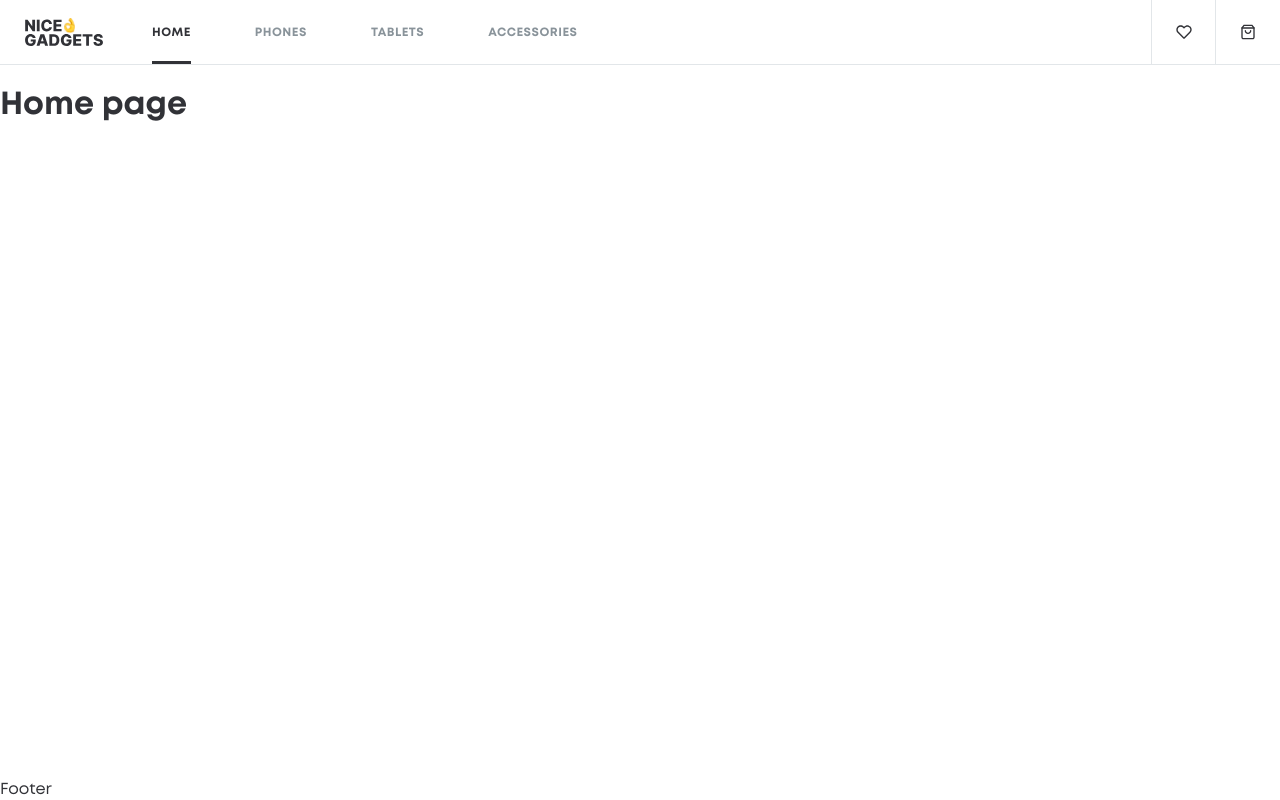
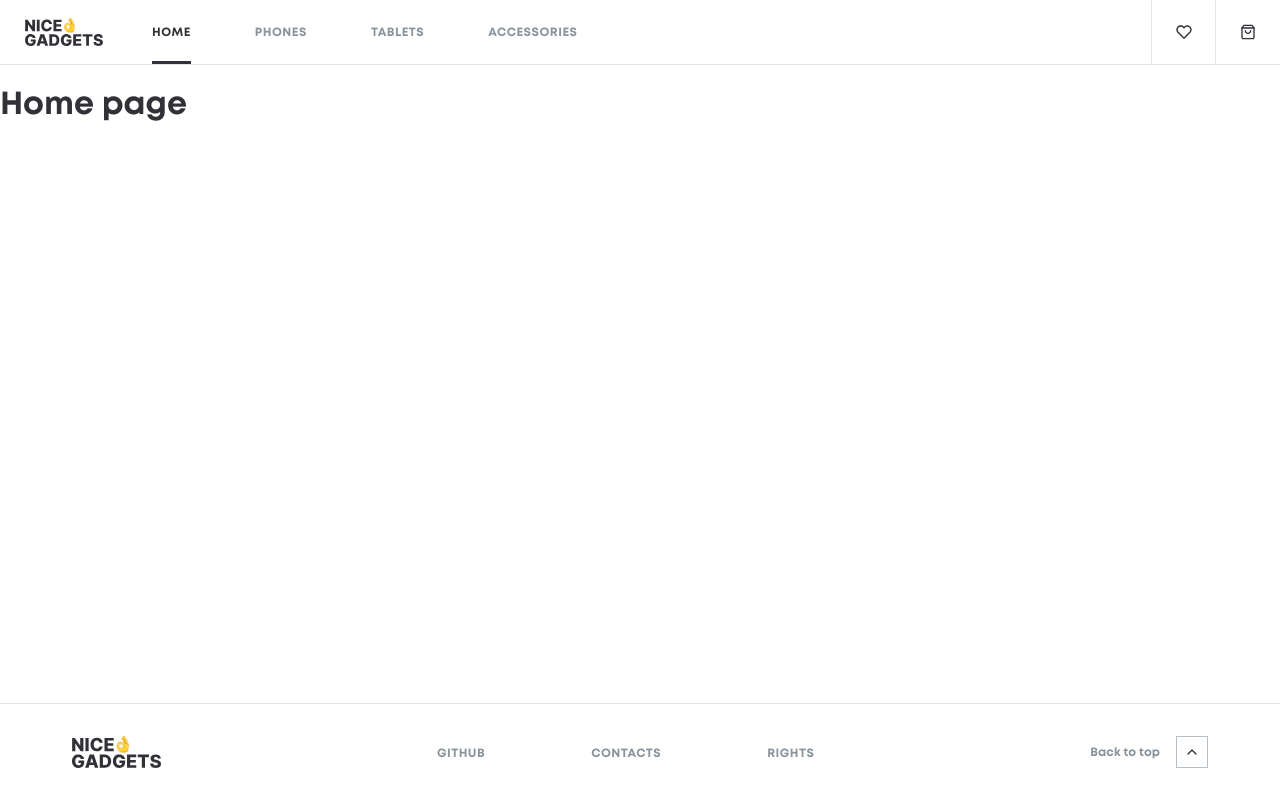
Before and after one commit to arkatovnikita/orchard-store, a React (Vite) app: page / in a window 1280 px wide. Built offline with nearby package versions, Linux system fonts and the light colour scheme.

Commit message:
add footer

```diff
--- a/src/App.tsx
+++ b/src/App.tsx
@@ -1,5 +1,6 @@
 import { Outlet } from 'react-router-dom';
 import { Header } from './modules/shared/components/Header';
+import { Footer } from './modules/shared/components/Footer';
 import './App.scss';
 
 export const App = () => (
@@ -12,6 +13,6 @@ export const App = () => (
       <Outlet />
     </main>
 
-    <footer>Footer</footer>
+    <Footer />
   </div>
 );
--- /dev/null
+++ b/src/modules/shared/components/Footer/Footer.module.scss
@@ -0,0 +1,86 @@
+@use '../../../../styles/variables' as *;
+@use '../../../../styles/mixins' as *;
+
+.footer {
+  box-shadow: 0 -1px 0 var(--color-elements);
+}
+
+.content {
+  @include page-padding;
+
+  display: flex;
+  flex-direction: column;
+  gap: 32px;
+  padding-block: 32px;
+
+  @include on-tablet {
+    flex-direction: row;
+    align-items: center;
+    justify-content: space-between;
+  }
+}
+
+.logo img {
+  display: block;
+  width: 89px;
+  height: 32px;
+}
+
+.links {
+  display: flex;
+  flex-direction: column;
+  gap: 16px;
+  margin: 0;
+  padding: 0;
+  list-style: none;
+
+  @include on-tablet {
+    flex-direction: row;
+  }
+
+  @include on-desktop {
+    gap: 106px;
+  }
+}
+
+.link {
+  @include uppercase;
+
+  text-decoration: none;
+  color: var(--color-secondary);
+  transition: color $transition-duration;
+
+  &:hover {
+    color: var(--color-primary);
+  }
+}
+
+.arrow {
+  display: flex;
+  align-items: center;
+  justify-content: center;
+  width: 32px;
+  height: 32px;
+  border: 1px solid var(--color-icons);
+  color: var(--color-primary);
+  transition: border-color $transition-duration;
+}
+
+.backToTop {
+  display: flex;
+  gap: 16px;
+  align-items: center;
+  align-self: center;
+  padding: 0;
+  border: none;
+  font-size: 12px;
+  font-weight: 700;
+  line-height: 15px;
+  color: var(--color-secondary);
+  background-color: transparent;
+  cursor: pointer;
+
+  &:hover .arrow {
+    border-color: var(--color-primary);
+  }
+}
--- /dev/null
+++ b/src/modules/shared/components/Footer/Footer.tsx
@@ -0,0 +1,48 @@
+import { Link } from 'react-router-dom';
+import styles from './Footer.module.scss';
+import logo from '../../../../assets/images/logo.svg';
+import ArrowUpIcon from '../../../../assets/icons/arrow-up.svg?react';
+
+const REPO_URL = 'https://github.com/arkatovnikita/react_phone-catalog';
+
+const footerLinks = [
+  { title: 'Github', href: REPO_URL },
+  { title: 'Contacts', href: 'https://github.com/arkatovnikita' },
+  { title: 'Rights', href: `${REPO_URL}/blob/master/LICENSE` },
+];
+
+const scrollToTop = () => {
+  window.scrollTo({ top: 0, behavior: 'smooth' });
+};
+
+export const Footer = () => (
+  <footer className={styles.footer}>
+    <div className={styles.content}>
+      <Link to="/" className={styles.logo}>
+        <img src={logo} alt="Nice Gadgets" />
+      </Link>
+
+      <ul className={styles.links}>
+        {footerLinks.map(({ title, href }) => (
+          <li key={title}>
+            <a
+              href={href}
+              className={styles.link}
+              target="_blank"
+              rel="noreferrer"
+            >
+              {title}
+            </a>
+          </li>
+        ))}
+      </ul>
+
+      <button type="button" className={styles.backToTop} onClick={scrollToTop}>
+        Back to top
+        <span className={styles.arrow}>
+          <ArrowUpIcon />
+        </span>
+      </button>
+    </div>
+  </footer>
+);
--- /dev/null
+++ b/src/modules/shared/components/Footer/index.ts
@@ -0,0 +1 @@
+export { Footer } from './Footer';
```
